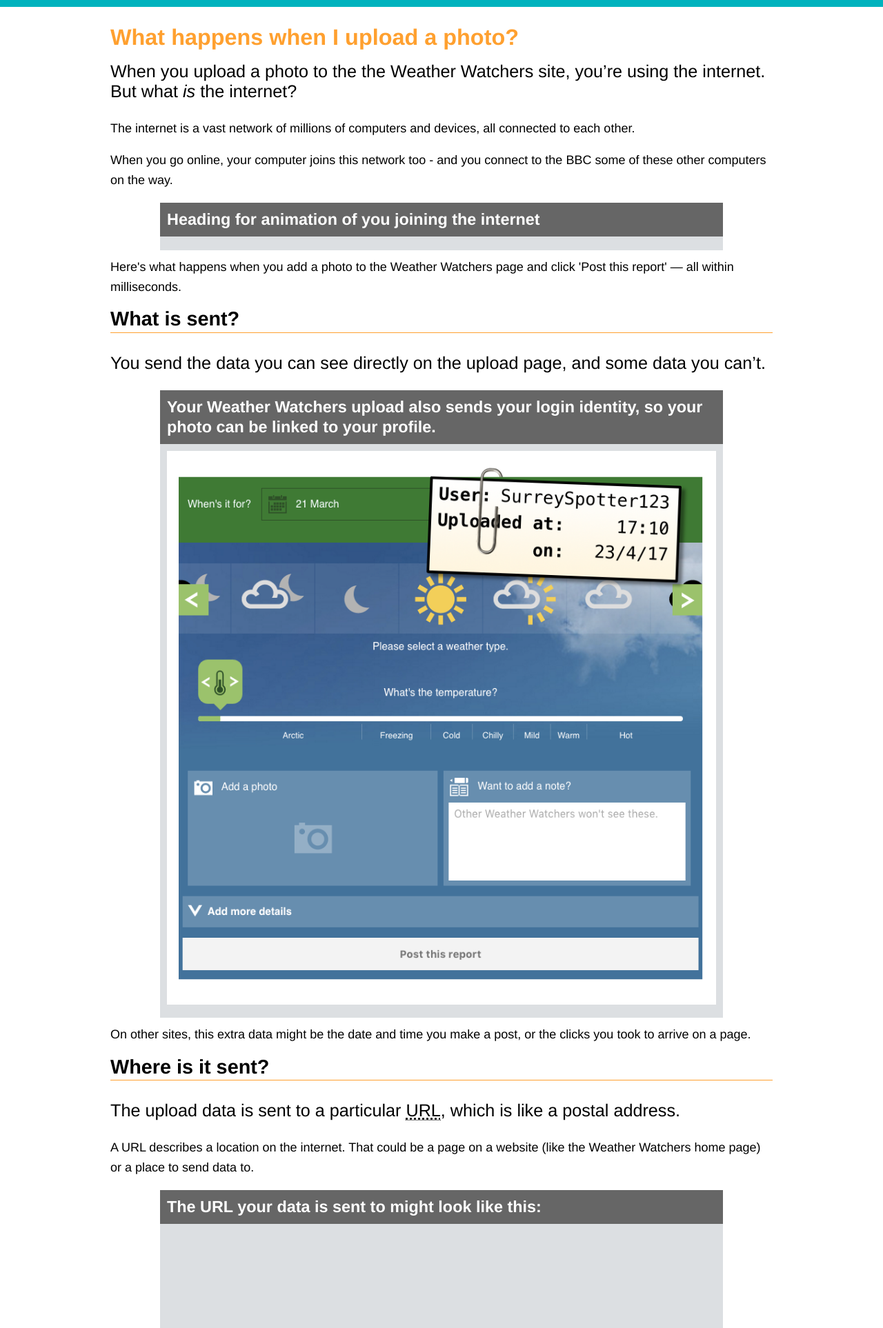
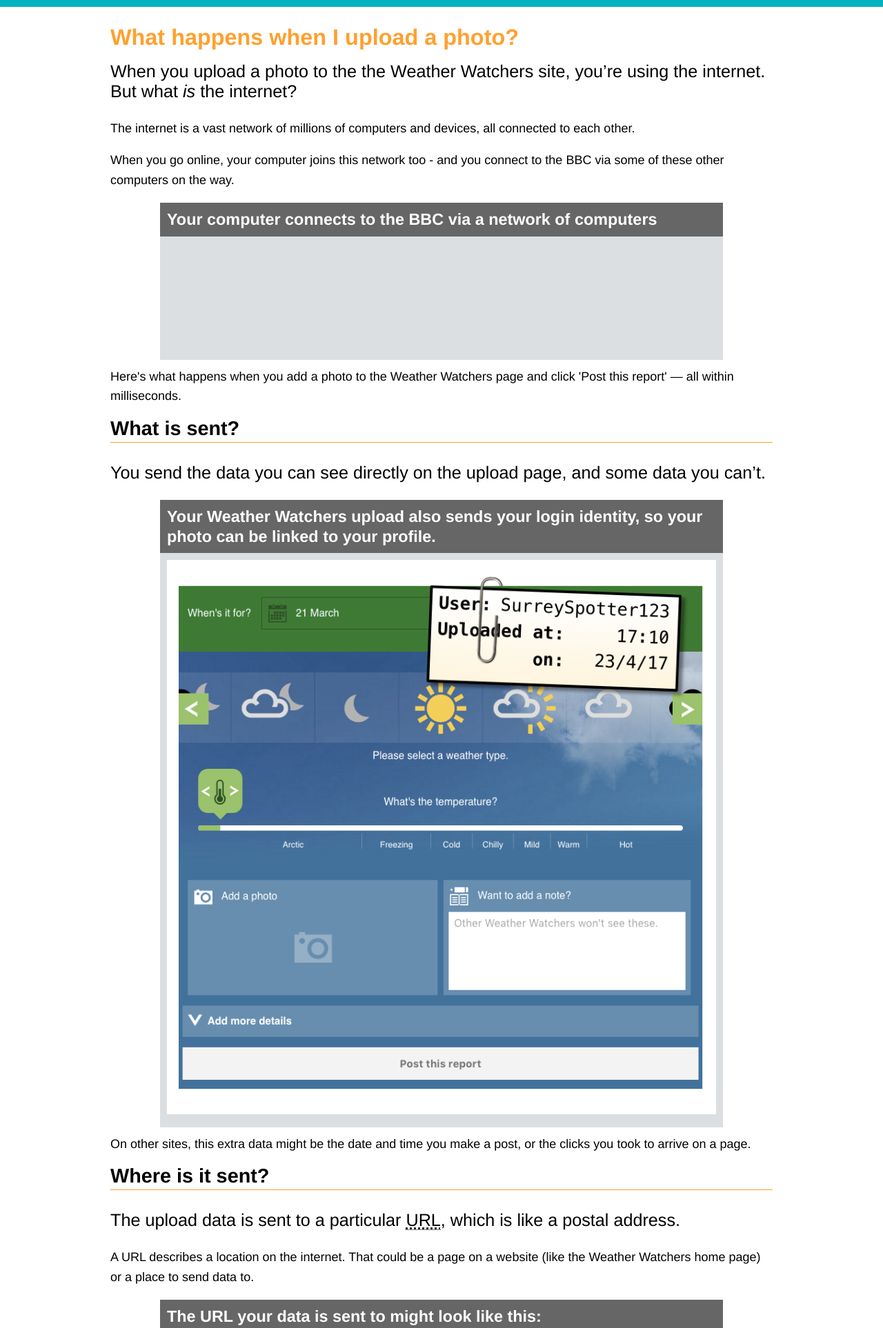
Before and after one commit to Doteveryone/gisborough, a PHP site: page /prototypes/upload.php in a window 1280 px wide. Shown: the top 1926 px of the page at 69% size. Run offline with PHP 8.4, Linux system fonts and the light colour scheme; grey boxes are pictures that could not be loaded.

Commit message:
First pass at 'joining the internet' animation.

```diff
--- a/prototypes/upload.php
+++ b/prototypes/upload.php
@@ -13,11 +13,14 @@
 
 <p>The internet is a vast network of millions of computers and devices, all connected to each other.</p>
 
-<p>When you go online, your computer joins this network too - and you connect to the BBC some of these other computers on the way.</p>
+<p>When you go online, your computer joins this network too - and you connect to the BBC via some of these other computers on the way.</p>
 
 <div class='image-block'>
-  <h3 class='caption'>Heading for animation of you joining the internet</h3>
+  <h3 class='caption'>Your computer connects to the BBC via a network of computers</h3>
   <div class='inner'>
+    <video loop autoplay src="images/upload/internet.mp4" style='max-width: 100%'>
+      When you connect to the internet, you connect to your destination through many other networked computers. Other people are doing this at the same time as you.
+    </video>
   </div>
 </div>
 
```
Also changed, not shown: 1 other file.
